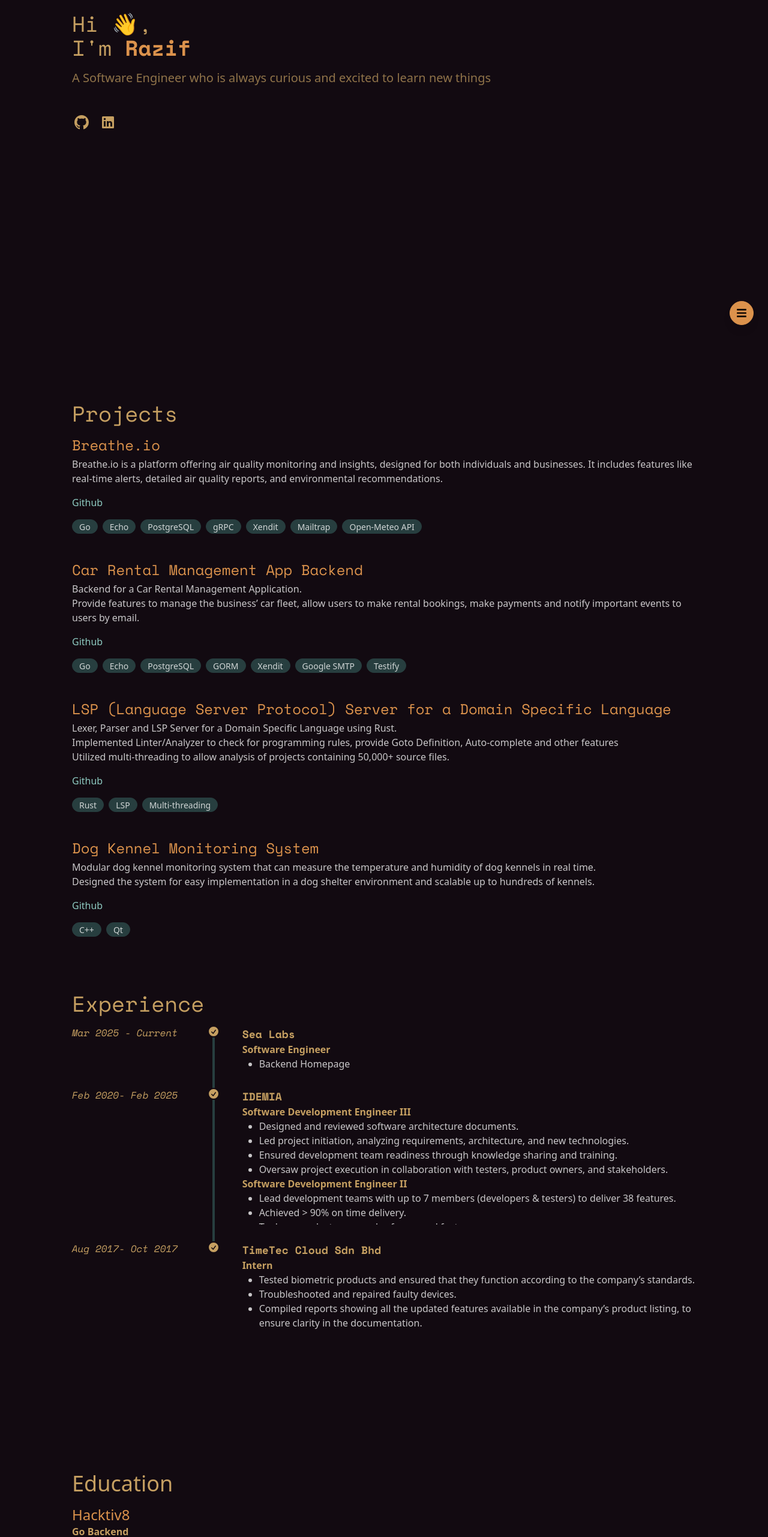
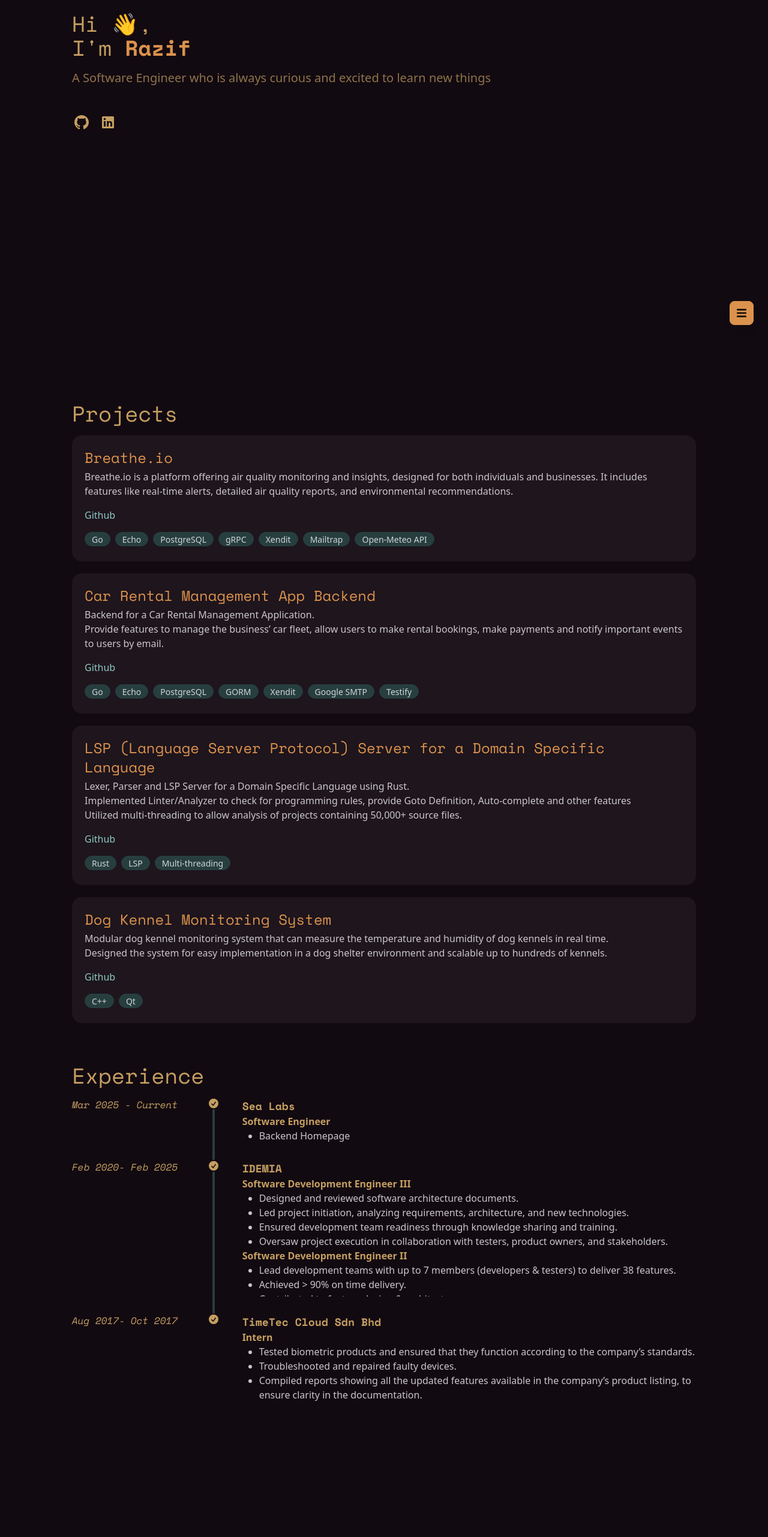
Before and after one commit to razzzp/razzzp.github.io, a Next.js app: page / in a window 1280 px wide. Shown: the part 234-2797 px from the top of the page at 60% size. Built offline with nearby package versions, Linux system fonts and the light colour scheme.

Commit message:
add aboutme, make project cards

```diff
--- a/src/app/data.tsx
+++ b/src/app/data.tsx
@@ -117,13 +117,8 @@ export const experiences : Experience[] = [
           <>
               <li>Lead development teams with up to 7 members (developers & testers) to deliver 38 features.</li>
               <li>Achieved &gt; 90% on time delivery.</li>
-              <li>Took up product owner roles for several features.</li>
-              <li>Through exploration of new methods, was able to cut development time in half for 1 feature.</li>
               <li>Contributed to feature design & architectures.</li>
               <li>Perform code reviews to ensure quality and maintainability of code pushed to production.</li>
-              <li>Developed code analyzer to reduce code review time, by automatically checking programming rules.</li>
-              <li>Held knowledge sharing sessions and mentoring to increase team knowledge.</li>
-              <li>Contributed to the decrease of 40% issues found in production.</li>
           </>
         )
       },
--- a/src/app/page.tsx
+++ b/src/app/page.tsx
@@ -68,7 +68,7 @@ function TagsList(props: {tags: string[]}){
 function ProjectComp(props:{project:Project}){
   return (
     <>
-    <div className="pb-10 space-y-4">
+    <div className="py-5 px-5 mb-5 space-y-4 card card-border bg-base-200">
     <h3 className="text-2xl mb-1 text-primary font-mono">{props.project.title}</h3>
     {props.project.content}
     <a className="link-info block" href={props.project.githubUrl}>Github</a>
@@ -87,7 +87,7 @@ function CollapsibleFloatingButton(props:{items:{text:string, link:string}[]}){
         <div
           tabIndex={0}
           role="button"
-          className="btn btn-circle btn-primary shadow-lg"
+          className="btn btn-square btn-primary shadow-lg"
           onClick={()=>setOpen(!open)}
         >
           {open ? <FaTimes className="text-lg" /> : <FaBars className="text-lg" />}
@@ -256,7 +256,7 @@ export default function Home() {
       <NavBar items={[
         {text: "Projects", link: "#projects"},
         {text: "Experience", link: "#experience"},
-        {text: "Education", link: "#education"},
+        {text: "About Me", link: "#aboutme"},
         {text: "Contact", link: "#contact"},
         ]}/>
       <main className="flex flex-col items-center justify-center text-base-content px-15 md:px-30">
@@ -305,17 +305,31 @@ export default function Home() {
           <ExperienceTimelineCustom />
         </FullPaddedSection>
 
-        <FullPaddedSection secId="education">
-          <h2 className="text-4xl pb-4 pt-8" id="education">Education</h2>
-          <div className="pb-4">
-            <h3 className="text-2xl text-primary">Hacktiv8</h3>
-            <h4 className="font-bold">Go Backend</h4>
-          </div>
+        <FullPaddedSection secId="aboutme">
+          <h2 className="text-4xl pb-4 pt-8">About Me</h2>
+          <img className="w-[170px] h-[220px] bg-accent float-left mb-4 mr-4" alt="TODO DP"/>
 
-          <div className="pb-4">
-            <h3 className="text-2xl text-primary">University of Nottingham</h3>
-            <h4 className="font-bold">MEng Electrical and Electronic Engineering</h4>
-          </div>
+          <p className="text-neutral-content">
+            Hi, I’m Razif – a software engineer with a passion for building impactful,
+            scalable backend systems. I hold an MEng in Electrical and Electronics Engineering
+            from the University of Nottingham, Malaysia Campus, where I also spent a year
+            on exchange at the UK campus. During my studies, I was awarded the Dean’s List
+            (top 10% of my cohort) and earned recognition for leading the Best Full-Year Group Project.
+            <br/><br/>
+            Although my academic background is in electrical & electronics engineering, my curiosity and excitement for
+            programming led me to pursue a career in software development. I began my journey at IDEMIA,
+            where I quickly progressed from developer to project lead, delivering high-quality features and
+            leading cross-functional teams.
+            <br/><br/>
+            To deepen my skills and explore other technologies, I enrolled in Hacktiv8’s Go Backend
+            Bootcamp, graduating with honors after completing several intensive, hands-on projects.
+            This experience solidified my foundation in backend engineering and sharpened my
+            problem-solving abilities.
+            <br/><br/>
+            I’m currently part of the Marketplace Buyer – Homepage team at SeaLabs (Shopee),
+            where I’m focused on building systems that serve millions of users. I’m always eager
+            to learn, grow, and contribute to meaningful tech products that make a difference.
+          </p>
         </FullPaddedSection>
 
         <FullPaddedSection secId="contact">
@@ -326,9 +340,10 @@ export default function Home() {
         {/* Floating Collapsible Menu */}
         <CollapsibleFloatingButton items={
           [
-            {text:"About Me", link:"#aboutme"},
-            {text:"Blogs", link:""},
-            {text:"Portfolio", link:""},
+            {text: "Projects", link: "#projects"},
+            {text: "Experience", link: "#experience"},
+            {text: "About Me", link: "#aboutme"},
+            {text: "Contact", link: "#contact"},
           ]
         }/>
         </main>
```
